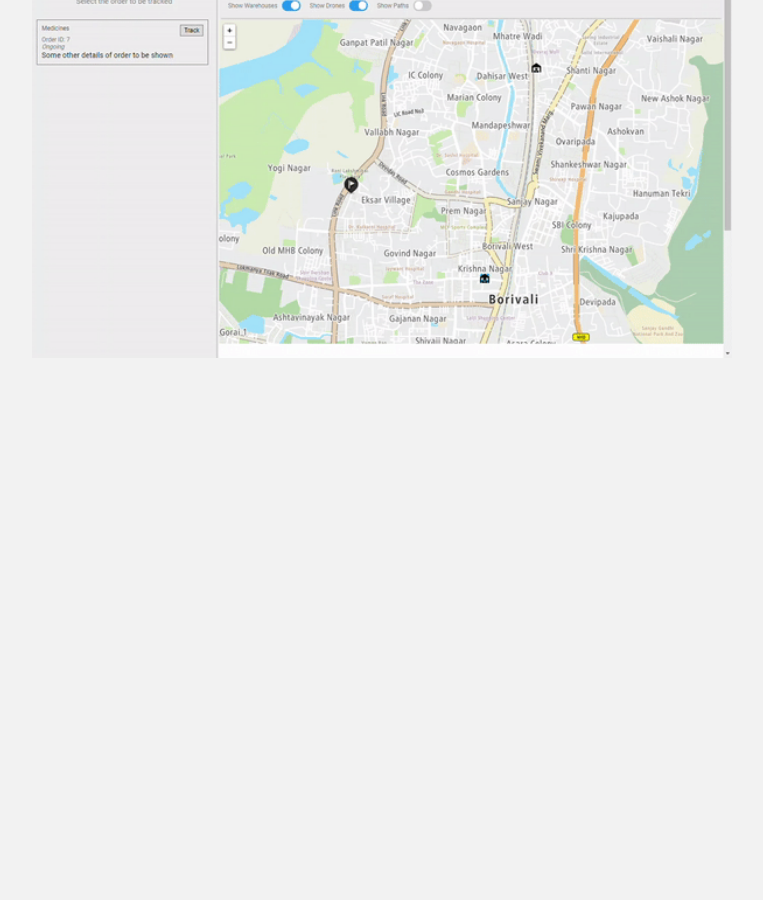
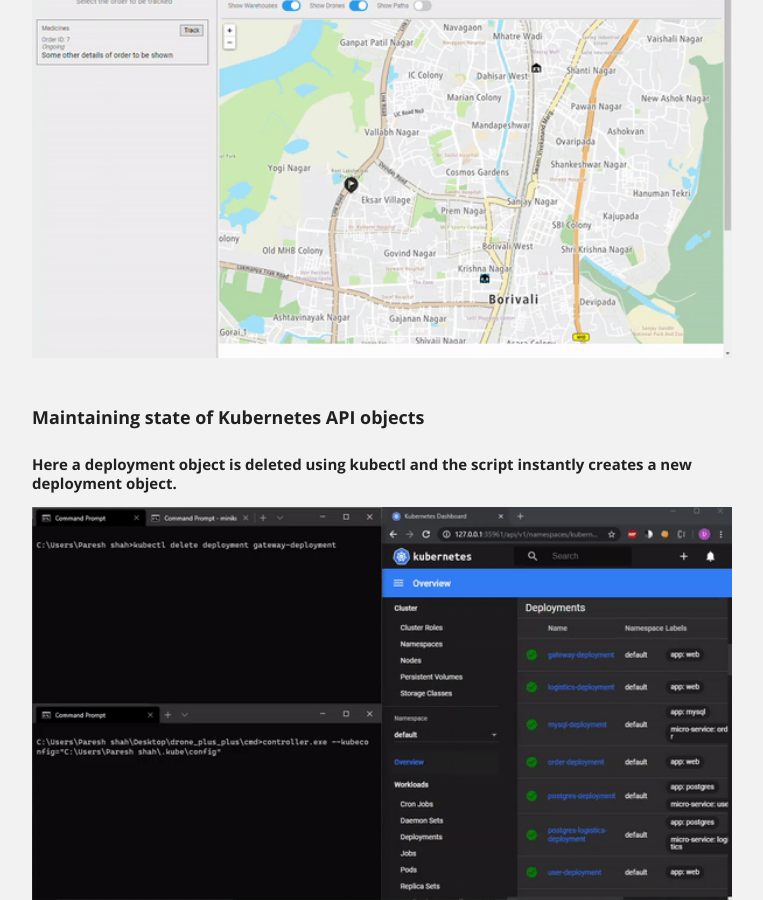
Before and after one commit to dev1911/dev1911.github.io, a Jekyll site: the page built from projects/drone.md, in a window 1280 px wide and 900 px high, scrolled down 1019 px. Shown: the whole window, without its empty margins (258-1021 px from the left). Built offline with Jekyll 4.4.1, drawn with Linux system fonts in a browser that asks for light colours; before the commit the page ends 1377 px from its top, so only the background shows below that.

Commit message:
Added gif in drone++

```diff
--- a/projects/drone.md
+++ b/projects/drone.md
@@ -48,3 +48,10 @@
 <div class="ui fluid image">
     <img src="../images/dronepp/drone1.gif">
 </div>
+<br>
+
+<h3> Maintaining state of Kubernetes API objects</h3>
+<h4>Here a deployment object is deleted using kubectl and the script instantly creates a new deployment object.</h4>
+<div class="ui fluid image">
+    <img src="../images/dronepp/drone2.gif">
+</div>
```
Also changed, not shown: images/dronepp/drone2.gif (added).
